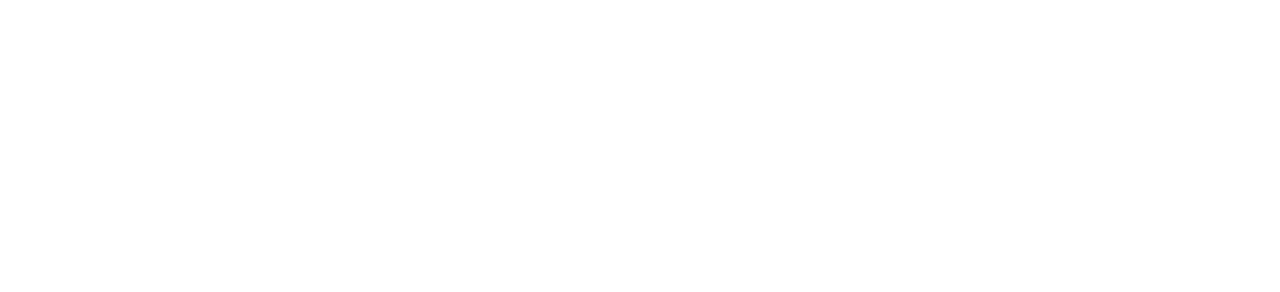
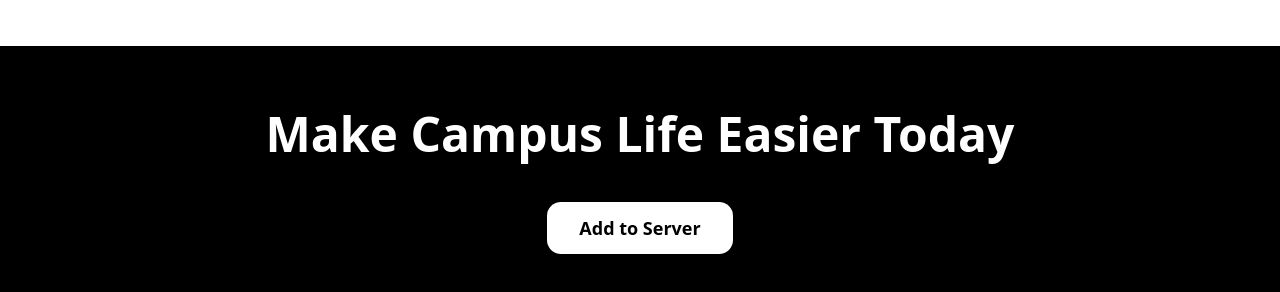
Before and after one commit to Kanishak-xd/Lucifer, a React (Vite) app in the folder Frontend/: page /home in a window 1280 px wide. Shown: the part 2213-2505 px from the top of the page. Before the commit the page ends 2259 px from the top, so only its background shows below. Built offline with nearby package versions, Linux system fonts and the light colour scheme.

Commit message:
added CTA section

```diff
--- /dev/null
+++ b/Frontend/src/components/CTASection.tsx
@@ -0,0 +1,10 @@
+export default function CTASection() {
+  return (
+    <section className="py-6 bg-black dark:bg-white">
+        <div className="container mx-auto flex flex-col items-center justify-center p-4 space-y-11 md:p-10 px-10 sm:px-16 md:px-24 xl:px-48">
+            <h1 className="text-3xl sm:text-4xl md:text-5xl xl:text-5xl font-bold leading-none text-center text-white dark:text-black">Make Campus Life Easier Today</h1>
+            <button className="px-8 py-3 text-lg font-bold rounded-xl bg-white text-black dark:bg-black dark:text-gray-50 hover:cursor-pointer dark:hover:bg-neutral-900 hover:bg-neutral-200">Add to Server</button>
+        </div>
+    </section>
+  )
+}
--- a/Frontend/src/pages/HomePage.tsx
+++ b/Frontend/src/pages/HomePage.tsx
@@ -1,3 +1,4 @@
+import CTASection from "@/components/CTASection";
 import FeaturesSection from "@/components/FeaturesSection";
 import HeroSection from "@/components/HeroSection";
 
@@ -6,6 +7,7 @@
       <div className="w-full overflow-x-hidden">
         <HeroSection />
         <FeaturesSection />
+        <CTASection />
       </div>
   )
 }
```
